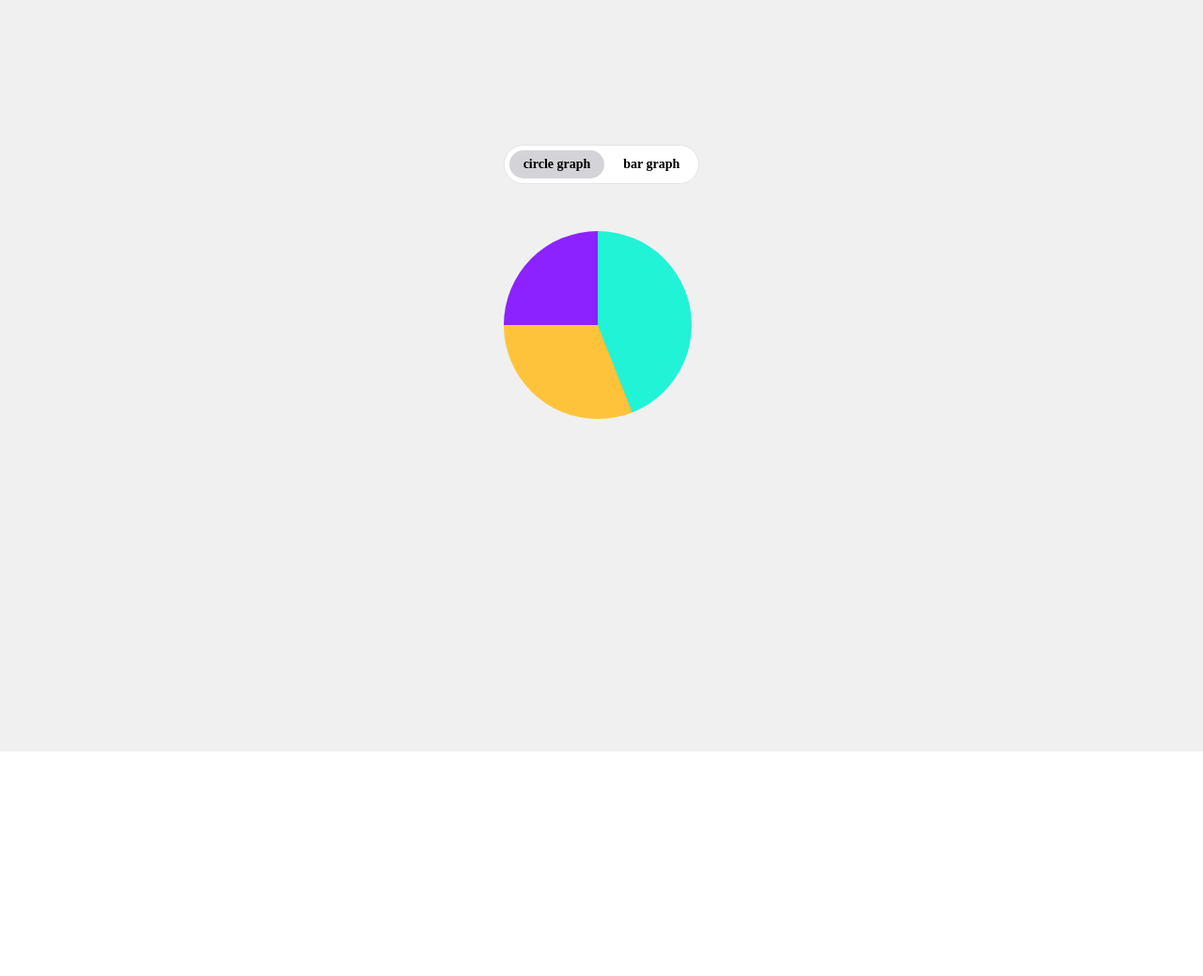
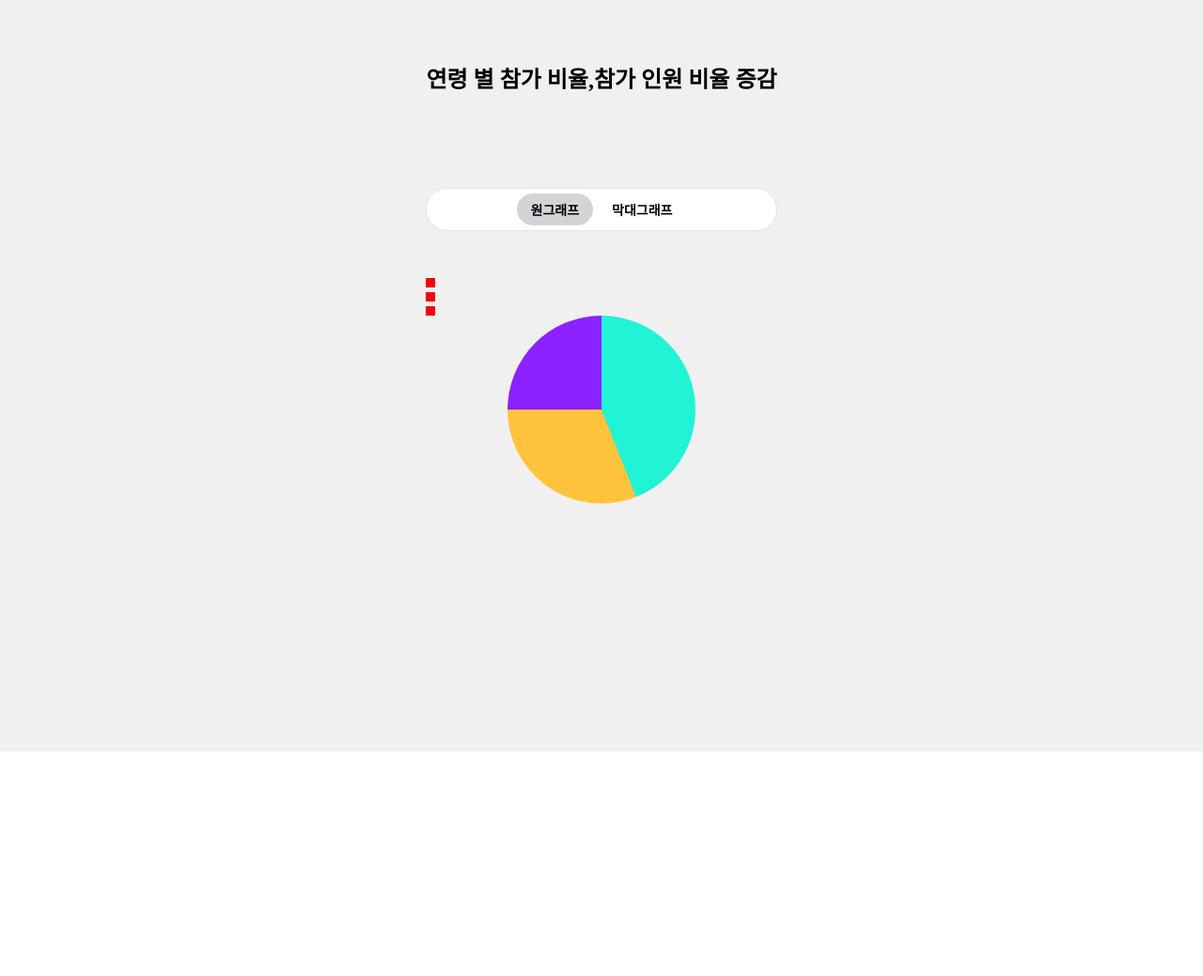
Before and after one commit to komushroom/Chungbuk-design, a plain HTML site: page index.html in a window 1280 px wide. Shown: the part 800-1839 px from the top of the page at 94% size. Drawn offline with Linux system fonts and the light colour scheme.

Commit message:
Add files via upload

```diff
--- a/index.html
+++ b/index.html
@@ -12,7 +12,7 @@
     <header class="header">
         <div class="innerHeader">
             <a href="index.html" class="logo">
-                <img class="logo" src="image/천안logo.png" alt="logo">
+                <img class="logo" src="image/천안logo.png" alt="logo">
             </a>
             <nav class="Navigation">
                 <ul class="menu">
@@ -91,15 +91,19 @@
     </section>
 
     <!-- 통계차트 -->
-
     <section class="statistics">
         <div class="chart">
             <input type="radio" name="tabs" id="circular" checked>
             <input type="radio" name="tabs" id="bar">
-
+            <h1>연령 별 참가 비율,참가 인원 비율 증감</h1>
             <div class="tabs">
-                <label for="circular">circle graph</label>
-                <label for="bar">bar graph</label>
+                <label for="circular">원그래프</label>
+                <label for="bar">막대그래프</label>
+            </div>
+            <div class="legend">
+                <div></div>
+                <div></div>
+                <div></div>
             </div>
 
             <div class="circular">
@@ -119,10 +123,16 @@
         </div>
     </section>
 
+    <!-- 공지사항 영역 -->
+    <section class="">
+        <div class="">
+
+        </div>
+    </section>
 
 <!-- 푸터영역 -->
 <footer>
-    <div class="fotlogo"><a href="index.html"><img src="image/천안logo.png" alt="logo"></a></div>
+    <div class="fotlogo"><a href="index.html"><img src="image/천안logo.png" alt="logo"></a></div>
     <div>
         이용약관 | 개인정보처리방침 | 고객센터 | 청소년 보호정책 | 도로명 주소안내
         충청북도 음성군 금왕읍 무극로 393-1<br>
--- a/style/style.css
+++ b/style/style.css
@@ -65,6 +65,8 @@ header{
     transition: all .25s ease;
     padding: 10px 30px;
     cursor: pointer;
+    font-family: fantasy;
+    font-size: 18px;
 }
 
 /* .menu li:hover a{
@@ -110,6 +112,8 @@ li:hover .submenu {
     padding: 5px 30px;
     display: inline-block;
     transition: all .25s ease;
+    font-family: fantasy;
+
 }
 
 
@@ -262,20 +266,41 @@ label.right{
     background-color: #f0f0f0;
 }
 
-*{
-    box-sizing: border-box;
+.chart{
+    display: flex;
+    flex-direction: column;
+    justify-content: center;
 }
-
 /* Tabs 기능 */
 .tabs{
     display: flex;
     align-items: center;
+    justify-content: center;
     gap: 5px;
     background-color: #fff;
     padding: 5px 5px;
     border-radius: 500px;
     border: 1px #e4e4e7 solid;
+    margin-top: 100px;
     margin-bottom: 50px;
+}
+
+
+.legend{
+    font-weight: 600;
+    display: flex;
+    flex-direction: column;
+    gap: 5px;
+}
+.legend > div{
+    position: relative;
+    width: 10px;
+    height: 10px;
+    background-color: #fa0000;
+}
+.legend > p{
+
+    padding-left: 20px;
 }
 
 input[name="tabs"]{
@@ -289,10 +314,16 @@ input[name="tabs"]{
     font-weight: bold;
 }
 
+
+
+
 div.circular{
     display: none;
     height: 400px;
     max-width: 400px;
+    margin: 0 auto;
+    align-items: center;
+    justify-content: center;
 }
 
 input[name="tabs"]#circular:checked ~ div.tabs label[for="circular"]{
@@ -300,6 +331,7 @@ input[name="tabs"]#circular:checked ~ div.tabs label[for="circular"]{
     padding: 7px 15px;
     border-radius: 50px;
 }
+
 
 input[name="tabs"]#circular:checked ~ div.circular{
     display: block;
@@ -322,7 +354,7 @@ input[name="tabs"]#bar:checked ~ div.bar{
     max-width: 400px;
 }
 
-/* 그래프 기능 */
+/* 원형그래프 기능 */
 .pie-chart {
     display:inline-block;
     width: 200px;
@@ -349,7 +381,7 @@ input[name="tabs"]#bar:checked ~ div.bar{
     inherits: false;
 }
 
-/* 막대기 */
+/* 막대그래프 기능 */
 .bar-chart{
     height: 300px;
     max-height: 300px;
@@ -380,9 +412,6 @@ input[name="tabs"]#bar:checked ~ div.bar .bar-chart div:nth-child(3){
     height: 100%;
     background-color: #ffc33b;
 }
-
-
-
 
 
 
```
Also changed, not shown: image/image1.jpg (added), image/image2.jpg (added), image/image3.jpg (added).
